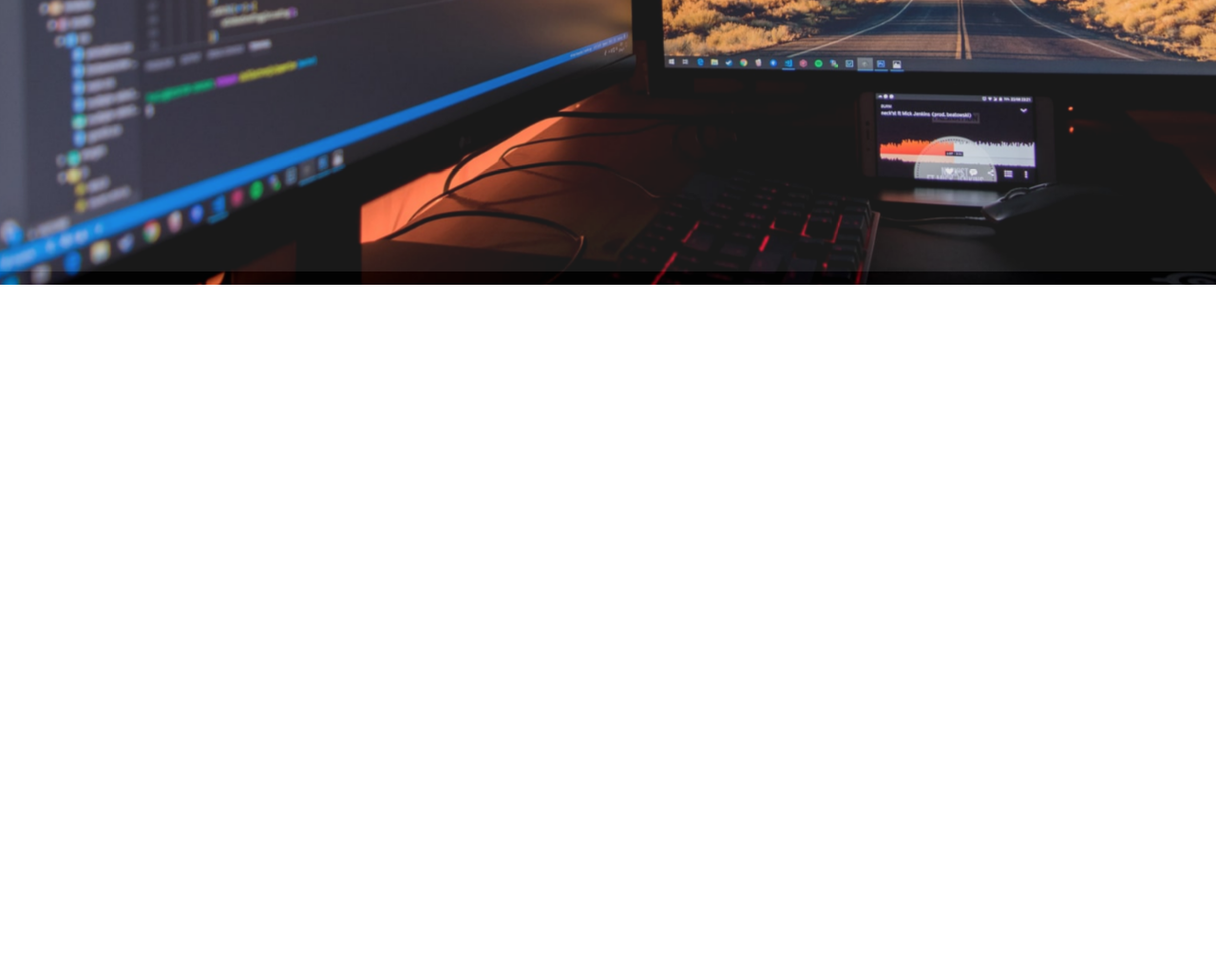
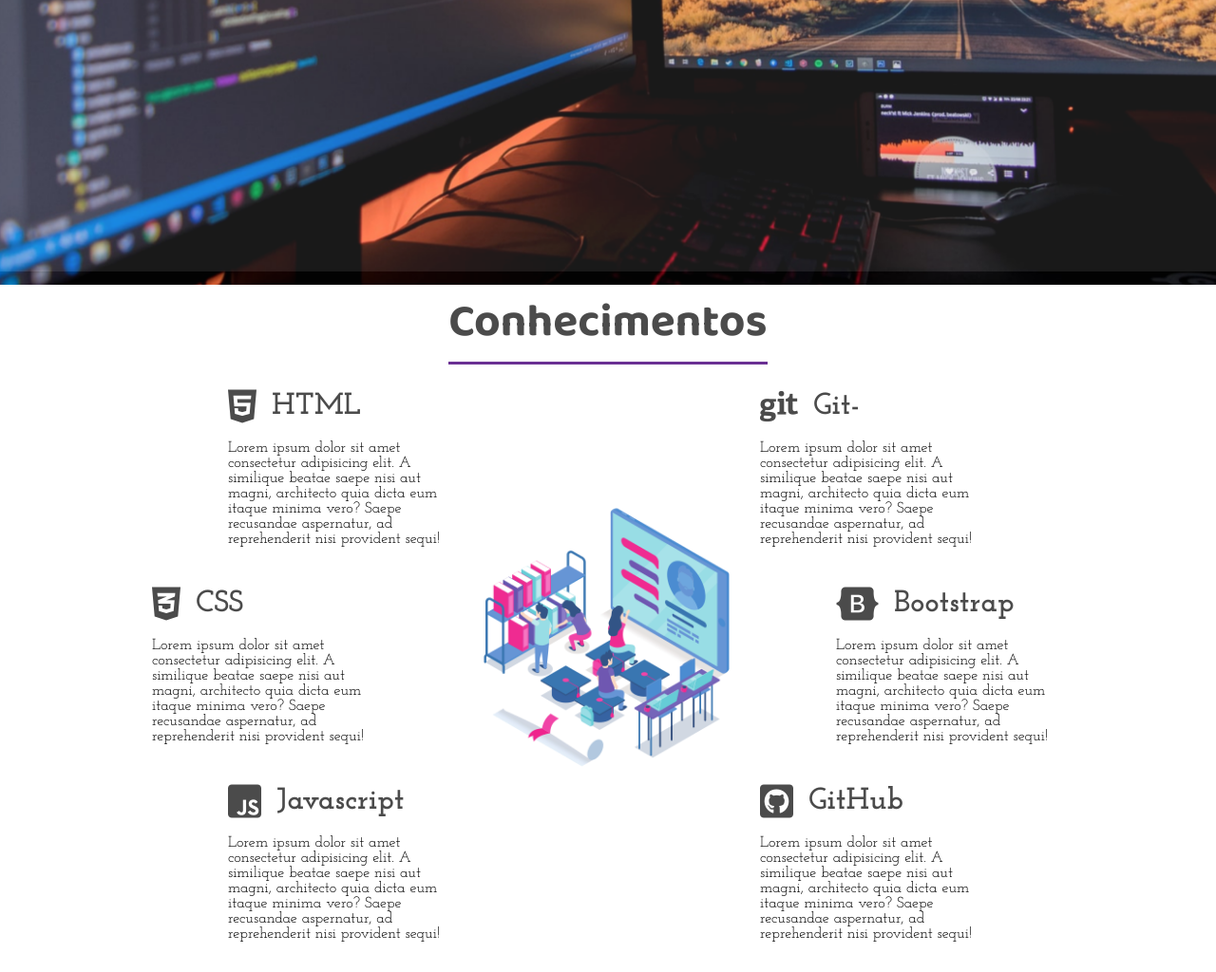
Before and after one commit to ErmersonJustino/single-page, a plain HTML site: page index.html in a window 1280 px wide. Shown: the part 500-1524 px from the top of the page at 95% size. Before the commit the page ends 800 px from the top, so only its background shows below. Drawn offline with Linux system fonts and the light colour scheme.

Commit message:
:package: Conhecimento

```diff
--- a/index.html
+++ b/index.html
@@ -36,7 +36,7 @@
             </div>
         </header>
 
-        <div class="sidebar">
+        <aside class="sidebar">
             <nav>
                 <ul class="menu">
                     <li class="menu-item"><a href="" class="menu-link">Home</a></li>
@@ -51,7 +51,84 @@
                 <a href=""><i class="fab fa-github"></i></a>
                 <a href=""><i class="fab fa-twitter"></i></a>
             </div>
-        </div>
+        </aside>
+
+        <section class="sessao-conhecimentos">
+            <div class="sessao-header">
+                <h1>Conhecimentos</h1>
+            </div>
+            <div class="conhecimentos">
+                <div class="conhecimento">
+                    <div class="conhecimento-header">
+                        <i class="fab fa-html5"></i>
+                        <h3>HTML</h3>
+                    </div>
+                    <div class="conhecimento-text">
+                        <p>Lorem ipsum dolor sit amet consectetur adipisicing elit. A similique beatae saepe nisi aut
+                            magni, architecto quia dicta eum itaque minima vero? Saepe recusandae aspernatur, ad
+                            reprehenderit nisi provident sequi!</p>
+                    </div>
+                </div>
+                <div class="conhecimento">
+                    <div class="conhecimento-header">
+                        <i class="fab fa-css3-alt"></i>
+                        <h3>CSS</h3>
+                    </div>
+                    <div class="conhecimento-text">
+                        <p>Lorem ipsum dolor sit amet consectetur adipisicing elit. A similique beatae saepe nisi aut
+                            magni, architecto quia dicta eum itaque minima vero? Saepe recusandae aspernatur, ad
+                            reprehenderit nisi provident sequi!</p>
+                    </div>
+                </div>
+                <div class="conhecimento">
+                    <div class="conhecimento-header">
+                        <i class="fab fa-js-square"></i>
+                        <h3>Javascript</h3>
+                    </div>
+                    <div class="conhecimento-text">
+                        <p>Lorem ipsum dolor sit amet consectetur adipisicing elit. A similique beatae saepe nisi aut
+                            magni, architecto quia dicta eum itaque minima vero? Saepe recusandae aspernatur, ad
+                            reprehenderit nisi provident sequi!</p>
+                    </div>
+                </div>
+                <div class="conhecimento">
+                    <div class="conhecimento-header">
+                        <i class="fab fa-git"></i>
+                        <h3>Git-</h3>
+                    </div>
+                    <div class="conhecimento-text">
+                        <p>Lorem ipsum dolor sit amet consectetur adipisicing elit. A similique beatae saepe nisi aut
+                            magni, architecto quia dicta eum itaque minima vero? Saepe recusandae aspernatur, ad
+                            reprehenderit nisi provident sequi!</p>
+                    </div>
+                </div>
+                <div class="conhecimento">
+                    <div class="conhecimento-header">
+                        <i class="fab fa-bootstrap"></i>
+                        <h3>Bootstrap</h3>
+                    </div>
+                    <div class="conhecimento-text">
+                        <p>Lorem ipsum dolor sit amet consectetur adipisicing elit. A similique beatae saepe nisi aut
+                            magni, architecto quia dicta eum itaque minima vero? Saepe recusandae aspernatur, ad
+                            reprehenderit nisi provident sequi!</p>
+                    </div>
+                </div>
+                <div class="conhecimento">
+                    <div class="conhecimento-header">
+                        <i class="fab fa-github-square"></i>
+                        <h3>GitHub</h3>
+                    </div>
+                    <div class="conhecimento-text">
+                        <p>Lorem ipsum dolor sit amet consectetur adipisicing elit. A similique beatae saepe nisi aut
+                            magni, architecto quia dicta eum itaque minima vero? Saepe recusandae aspernatur, ad
+                            reprehenderit nisi provident sequi!</p>
+                    </div>
+                </div>
+                <div class="conhecimentos-img-wrapper">
+                    <img src="imagens/conhecimentos.png" alt="imagem conhecimento">
+                </div>
+            </div>
+        </section>
 
     </div>
 
--- a/style.css
+++ b/style.css
@@ -232,3 +232,88 @@ header{
 .social-media i:hover{
     background-color: #c31fd8;
 }
+
+.conhecimentos{
+    display: grid;
+    grid-template-columns: repeat(16, 1fr);
+    grid-template-rows: repeat(6, 6rem);
+    row-gap: .5rem;
+}
+
+.conhecimento:nth-child(1){
+    grid-column: 4 / 7;
+    grid-row: 1 / 3;
+}
+
+.conhecimento:nth-child(2){
+    grid-column: 3 / 6;
+    grid-row: 3 / 5;
+}
+
+.conhecimento:nth-child(3){
+    grid-column: 4 / 7;
+    grid-row: 5 / -1;
+}
+
+.conhecimento:nth-child(4){
+    grid-column: 11 / 14;
+    grid-row: 1 / 3;
+}
+
+.conhecimento:nth-child(5){
+    grid-column: 12 / 15;
+    grid-row: 3 / 5;
+}
+
+.conhecimento:nth-child(6){
+    grid-column: 11 / 14;
+    grid-row: 5 / -1;
+}
+
+.sessao-conhecimento{
+    background-color: #f5f5f5;
+}
+
+.sessao-header{
+    display: flex;
+    align-items: center;
+    justify-content: center;
+}
+.sessao-header h1{
+    font-family: var(--font-primary);
+    font-size: 3rem;
+    color: #4b4b4b;
+    border-bottom: solid 3px #6a3093;
+    margin-bottom: 1.5rem;
+}
+
+.conhecimento-header{
+    display: flex;
+    align-items: center;
+    color: #4b4b4b;
+}
+
+.conhecimento-header i{
+    font-size: 2.5rem;
+}
+
+.conhecimento-header h3{
+    font-family: var(--font-sencundary);
+    font-size: 2rem;
+    padding-left: 1rem;
+}
+
+.conhecimento-text{
+    font-family: var(--font-sencundary);
+    margin-top: 1rem;
+}
+
+.conhecimentos-img-wrapper{
+    grid-column: 7 / 11;
+    grid-row: 2 / 6;
+    width: 100%;
+}
+.conhecimentos-img-wrapper img{
+    object-fit: cover;
+    width: 100%;
+}
```
Also changed, not shown: imagens/conhecimentos.png (added).
